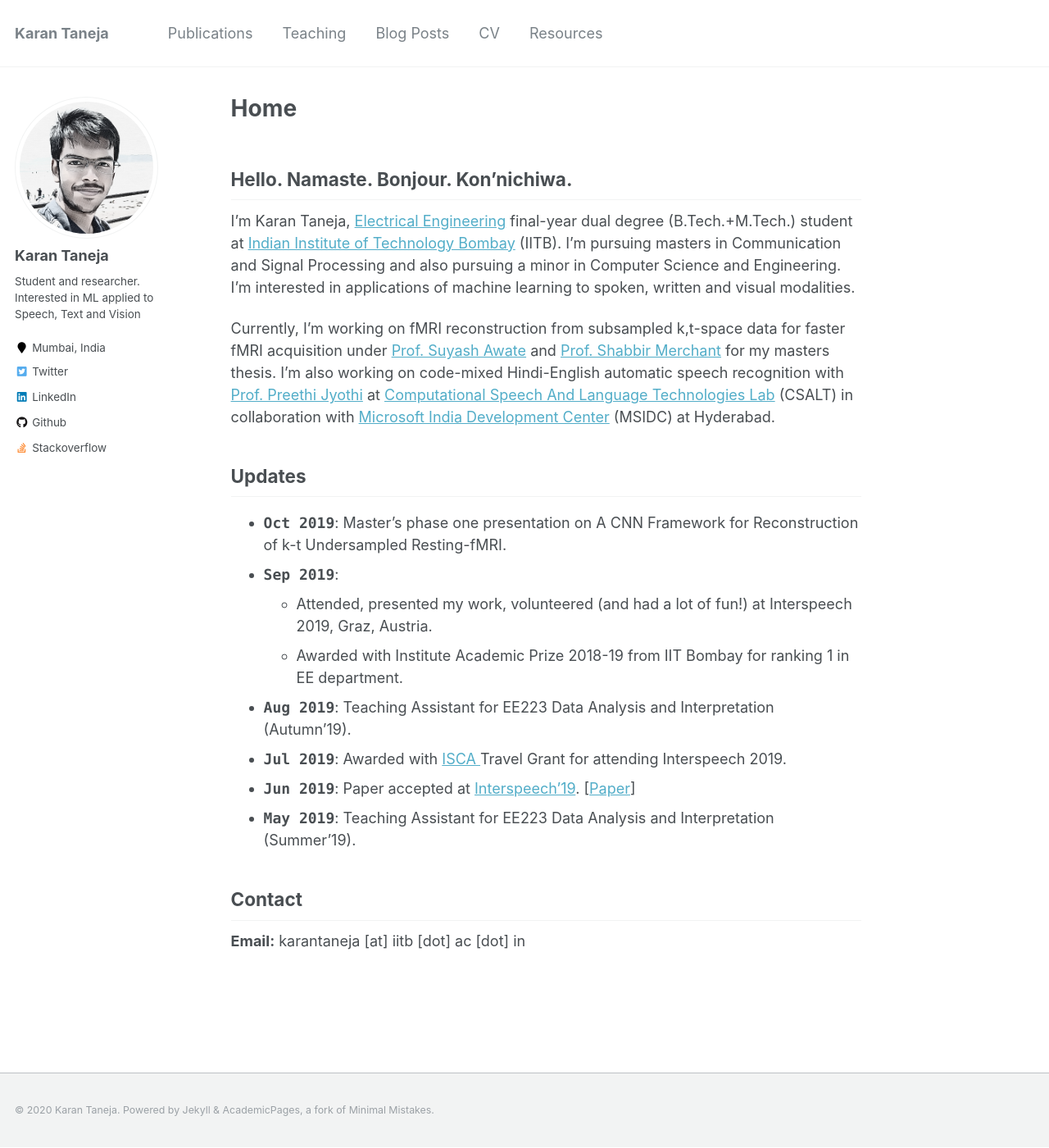
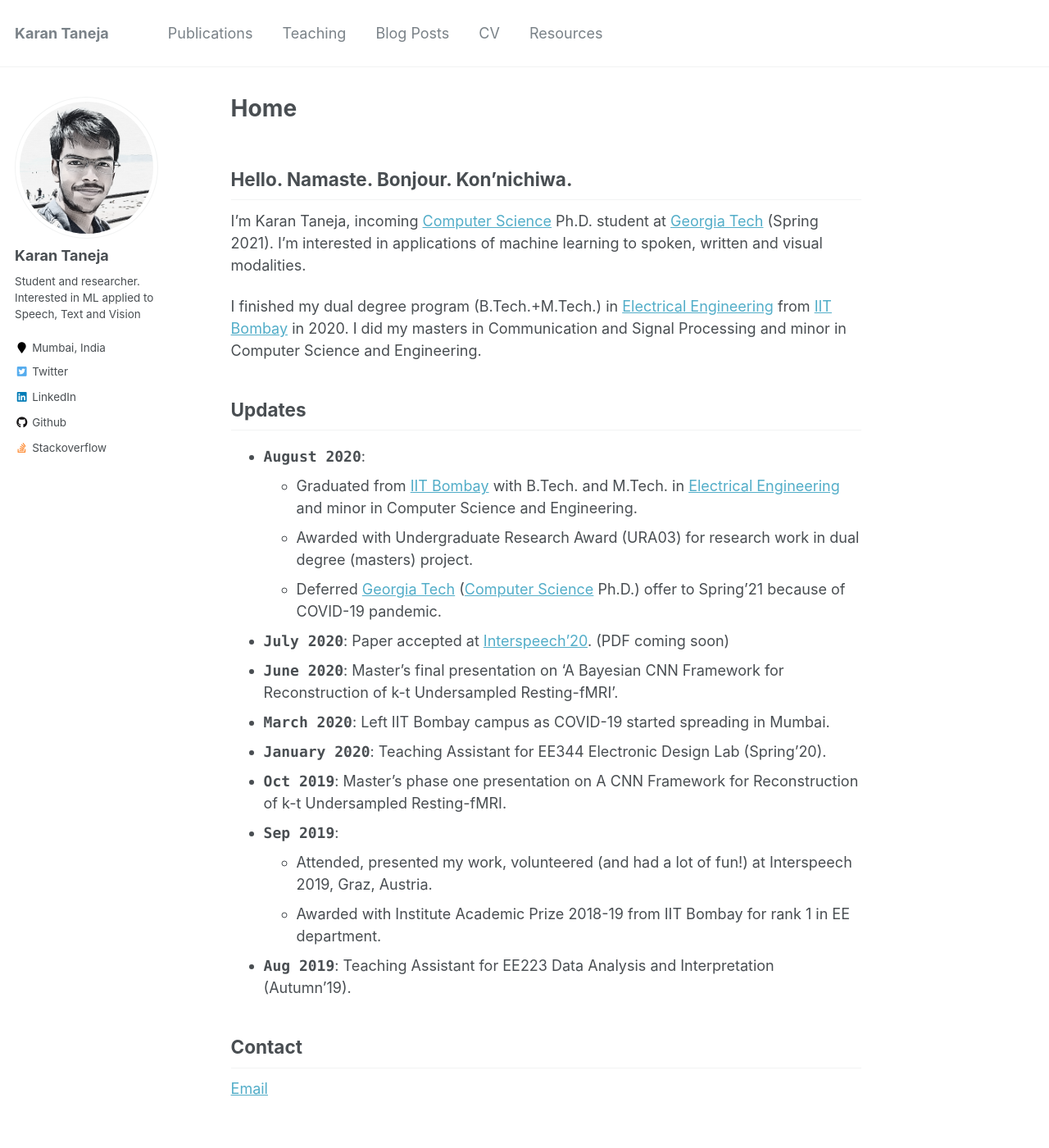
Before and after one commit to KrnTneja/KrnTneja.github.io, a Jekyll site: the page built from _pages/about.md, in a window 1280 px wide and 1400 px high. Shown: the whole window at 82% size. Built offline with Jekyll 4.4.1, drawn with Linux system fonts in a browser that asks for light colours.

```diff
--- a/_pages/about.md
+++ b/_pages/about.md
@@ -11,26 +11,37 @@ redirect_from:
 Hello. Namaste. Bonjour. Kon'nichiwa.
 ------
 
-I'm Karan Taneja, [Electrical Engineering](https://www.ee.iitb.ac.in) final-year dual degree (B.Tech.+M.Tech.) student at [Indian Institute of Technology Bombay](http://www.iitb.ac.in/) (IITB). I'm pursuing masters in Communication and Signal Processing and also pursuing a minor in Computer Science and Engineering. I'm interested in applications of machine learning to spoken, written and visual modalities.
+I'm Karan Taneja, incoming [Computer Science](https://www.cc.gatech.edu/) Ph.D. student at [Georgia Tech](https://www.gatech.edu/) (Spring 2021). I'm interested in applications of machine learning to spoken, written and visual modalities.
 
-Currently, I'm working on fMRI reconstruction from subsampled k,t-space data for faster fMRI acquisition under [Prof. Suyash Awate](https://www.cse.iitb.ac.in/~suyash/) and [Prof. Shabbir Merchant](https://www.ee.iitb.ac.in/wiki/faculty/merchant) for my masters thesis.
-I'm also working on code-mixed Hindi-English automatic speech recognition with [Prof. Preethi Jyothi](https://www.cse.iitb.ac.in/~pjyothi/) at [Computational Speech And Language Technologies Lab](https://www.cse.iitb.ac.in/~pjyothi/csalt/) (CSALT) in collaboration with [Microsoft India Development Center](https://www.microsoft.com/en-in/msidc/) (MSIDC) at Hyderabad.
+I finished my dual degree program (B.Tech.+M.Tech.) in [Electrical Engineering](https://www.ee.iitb.ac.in) from [IIT Bombay](http://www.iitb.ac.in/) in 2020. I did my masters in Communication and Signal Processing and minor in Computer Science and Engineering.
+
+<!-- Currently, I'm working on fMRI reconstruction from subsampled k,t-space data for faster fMRI acquisition under [Prof. Suyash Awate](https://www.cse.iitb.ac.in/~suyash/) and [Prof. Shabbir Merchant](https://www.ee.iitb.ac.in/wiki/faculty/merchant) for my masters thesis.
+I'm also working on code-mixed Hindi-English automatic speech recognition with [Prof. Preethi Jyothi](https://www.cse.iitb.ac.in/~pjyothi/) at [Computational Speech And Language Technologies Lab](https://www.cse.iitb.ac.in/~pjyothi/csalt/) (CSALT) in collaboration with [Microsoft India Development Center](https://www.microsoft.com/en-in/msidc/) (MSIDC) at Hyderabad. -->
 
 Updates
 ------
 
+- <tt><b>August 2020</b></tt>:
+  - Graduated from [IIT Bombay](http://www.iitb.ac.in/) with B.Tech. and M.Tech. in [Electrical Engineering](https://www.ee.iitb.ac.in/) and minor in Computer Science and Engineering.
+  - Awarded with Undergraduate Research Award (URA03) for research work in dual degree (masters) project.
+  - Deferred [Georgia Tech](https://www.gatech.edu/) ([Computer Science](https://www.cc.gatech.edu/) Ph.D.) offer to Spring'21 because of COVID-19 pandemic.
+- <tt><b>July 2020</b></tt>: Paper accepted at [Interspeech'20](http://www.interspeech2020.org/). (PDF coming soon)
+- <tt><b>June 2020</b></tt>: Master's final presentation on 'A Bayesian CNN Framework for Reconstruction of k-t Undersampled Resting-fMRI'.
+- <tt><b>March 2020</b></tt>: Left IIT Bombay campus as COVID-19 started spreading in Mumbai.
+- <tt><b>January 2020</b></tt>: Teaching Assistant for EE344 Electronic Design Lab (Spring'20).
 - <tt><b>Oct 2019</b></tt>: Master's phase one presentation on A CNN Framework for Reconstruction of k-t Undersampled Resting-fMRI.
 - <tt><b>Sep 2019</b></tt>:
   - Attended, presented my work, volunteered (and had a lot of fun!) at Interspeech 2019, Graz, Austria.
-  - Awarded with Institute Academic Prize 2018-19 from IIT Bombay for ranking 1 in EE department.
+  - Awarded with Institute Academic Prize 2018-19 from IIT Bombay for rank 1 in EE department.
 - <tt><b>Aug 2019</b></tt>: Teaching Assistant for EE223 Data Analysis and Interpretation (Autumn'19).
-- <tt><b>Jul 2019</b></tt>: Awarded with [ISCA ](https://www.isca-speech.org/) Travel Grant for attending Interspeech 2019.
-- <tt><b>Jun 2019</b></tt>: Paper accepted at [Interspeech'19](https://www.interspeech2019.org/). [[Paper](https://www.isca-speech.org/archive/Interspeech_2019/abstracts/1959.html)]
-- <tt><b>May 2019</b></tt>: Teaching Assistant for EE223 Data Analysis and Interpretation (Summer'19).
+<!-- - <tt><b>Jul 2019</b></tt>: Awarded with [ISCA ](https://www.isca-speech.org/) Travel Grant for attending Interspeech 2019.   -->
+<!-- - <tt><b>Jun 2019</b></tt>: Paper accepted at [Interspeech'19](https://www.interspeech2019.org/). [[Paper](https://www.isca-speech.org/archive/Interspeech_2019/abstracts/1959.html)]   -->
+<!-- - <tt><b>May 2019</b></tt>: Teaching Assistant for EE223 Data Analysis and Interpretation (Summer'19).   -->
 
 Contact
 ------
-<b>Email:</b> karantaneja [at] iitb [dot] ac [dot] in
+
+<a href="javascript:location='mailto:\u006b\u0074\u0061\u006e\u0065\u006a\u0061\u0036\u0040\u0067\u0061\u0074\u0065\u0063\u0068\u002e\u0065\u0064\u0075';void 0">Email</a>
 
 <!-- ======
 % Here -->
```
Also changed, not shown: _pages/cv.md (+5 -1 lines), _posts/2019-11-11-fila.md (+10 -4 lines).
